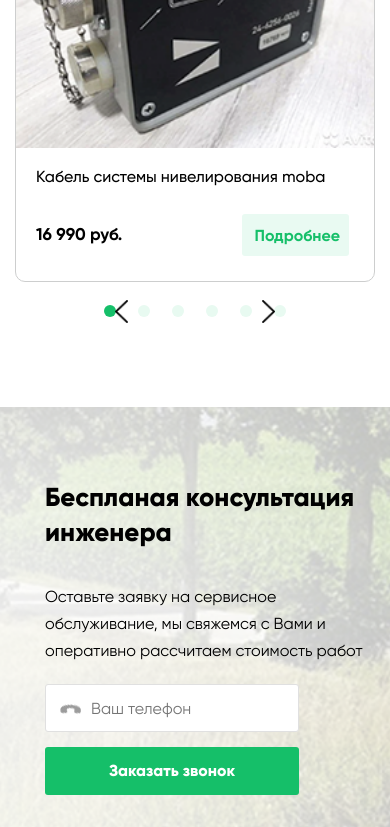
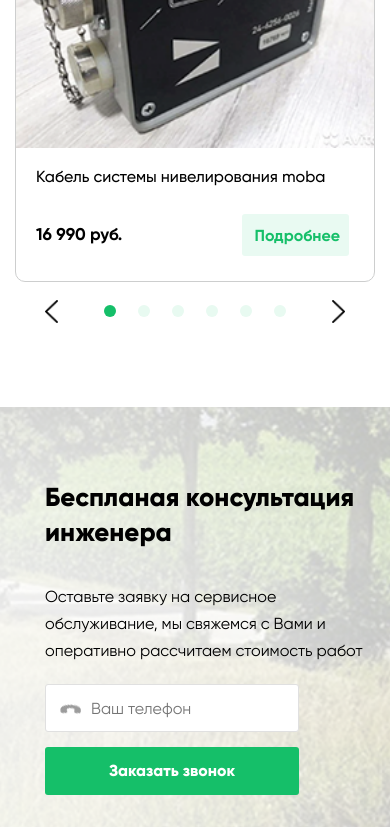
Before and after one commit to oscuroplan/WV_spares, a plain HTML site: page index.html in a window 390 px wide. Shown: the part 4825-5652 px from the top of the page. Drawn offline with nearby package versions, Linux system fonts and the light colour scheme.

Commit message:
поправил стрелки на слайдере Запчасти в наличии и под заказ

```diff
--- a/sass/style-pages/index/_parts-in-stock.scss
+++ b/sass/style-pages/index/_parts-in-stock.scss
@@ -179,6 +179,9 @@
   left: 100px;
   background: url("../images/left_arrow.png") 0 0 / 100% no-repeat;
   cursor: pointer;
+  @media screen and (max-width: 450px) {
+    left: 30px;
+  }
   @media screen and (min-width: 767px) {
     left: 290px;
   }
@@ -190,6 +193,9 @@
   right: 100px;
   background: url("../images/right_arrow.png") 0 0 / 100% no-repeat;
   cursor: pointer;
+  @media screen and (max-width: 450px) {
+    right: 30px;
+  }
   @media screen and (min-width: 767px) {
     right: 290px;
   }
@@ -197,6 +203,7 @@
     right: 500px;
   }
 }
+
 ul.slick-dots {
   text-align: center;
   display: block;
```
Also changed, not shown: css/main.css, css/main.min.css, 2 other files.
